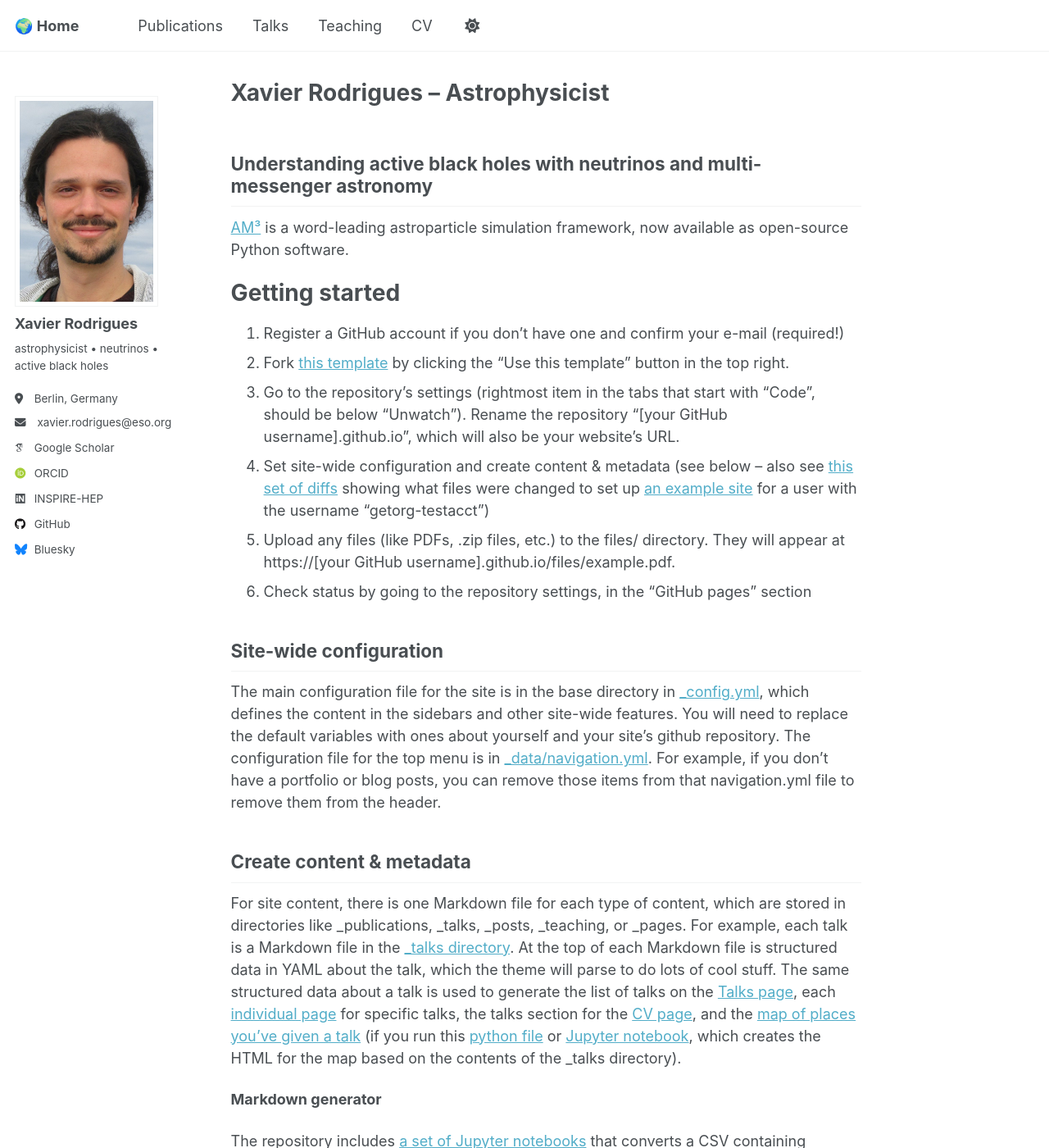
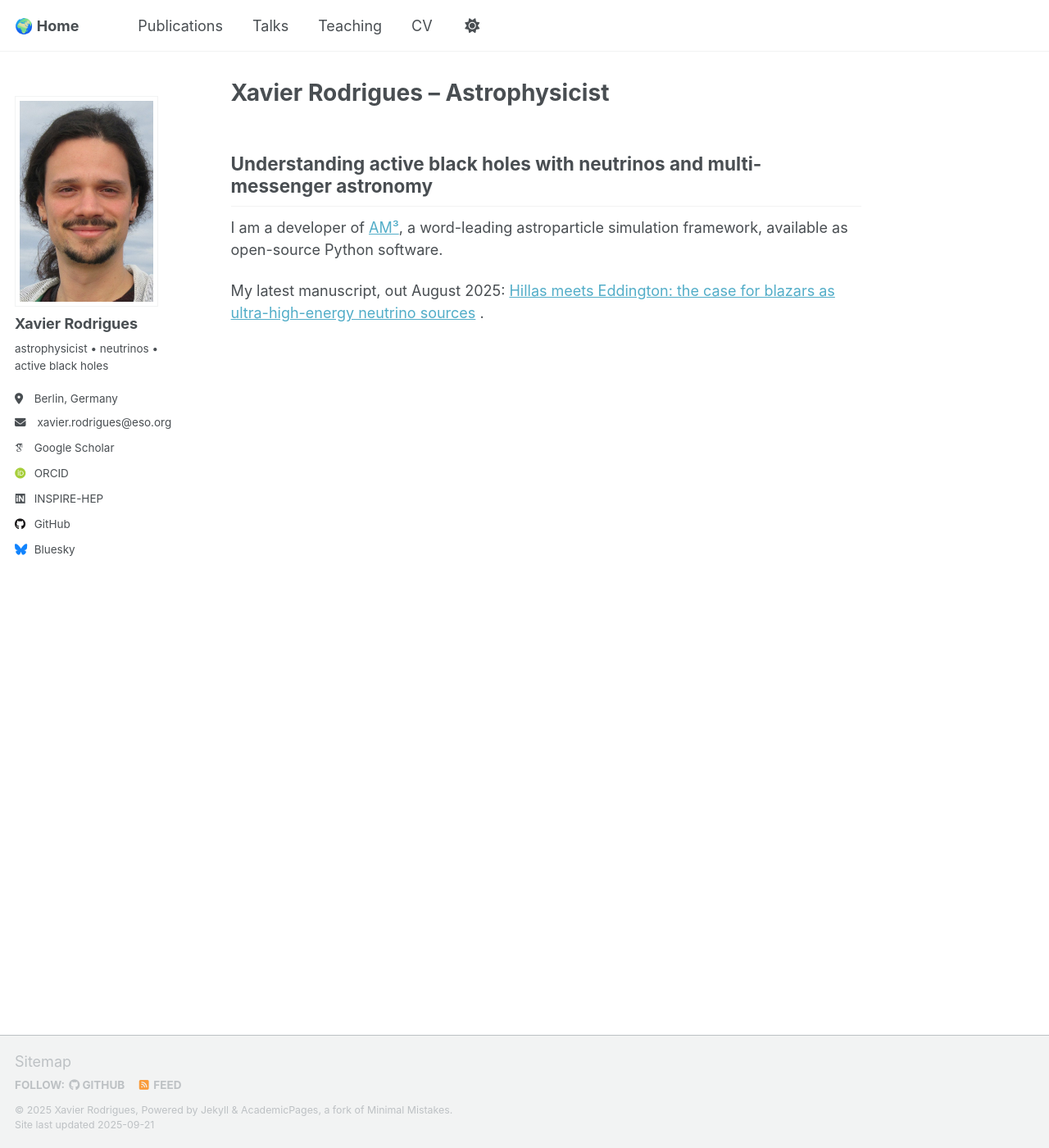
Before and after one commit to xrod/xrod.github.io, a Jekyll site: the page built from _pages/about.md, in a window 1280 px wide and 1400 px high. Shown: the whole window at 82% size. Built offline with Jekyll 4.4.1, drawn with Linux system fonts in a browser that asks for light colours; some web fonts are replaced; a script that is not in the unit is left out; some of the changed text lies outside the part shown.

Commit message:
Update about.md

```diff
--- a/_pages/about.md
+++ b/_pages/about.md
@@ -9,37 +9,7 @@ redirect_from:
 
 ## Understanding active black holes with neutrinos and multi-messenger astronomy
 
-[AM³](https://am3.readthedocs.io/en/latest/) is a word-leading astroparticle simulation framework, now available as open-source Python software.
+I am a developer of [AM³](https://am3.readthedocs.io/en/latest/), a word-leading astroparticle simulation framework, available as open-source Python software.
 
-Getting started
-======
-1. Register a GitHub account if you don't have one and confirm your e-mail (required!)
-1. Fork [this template](https://github.com/academicpages/academicpages.github.io) by clicking the "Use this template" button in the top right.
-1. Go to the repository's settings (rightmost item in the tabs that start with "Code", should be below "Unwatch"). Rename the repository "[your GitHub username].github.io", which will also be your website's URL.
-1. Set site-wide configuration and create content & metadata (see below -- also see [this set of diffs](http://archive.is/3TPas) showing what files were changed to set up [an example site](https://getorg-testacct.github.io) for a user with the username "getorg-testacct")
-1. Upload any files (like PDFs, .zip files, etc.) to the files/ directory. They will appear at https://[your GitHub username].github.io/files/example.pdf.
-1. Check status by going to the repository settings, in the "GitHub pages" section
 
-Site-wide configuration
-------
-The main configuration file for the site is in the base directory in [_config.yml](https://github.com/academicpages/academicpages.github.io/blob/master/_config.yml), which defines the content in the sidebars and other site-wide features. You will need to replace the default variables with ones about yourself and your site's github repository. The configuration file for the top menu is in [_data/navigation.yml](https://github.com/academicpages/academicpages.github.io/blob/master/_data/navigation.yml). For example, if you don't have a portfolio or blog posts, you can remove those items from that navigation.yml file to remove them from the header.
-
-Create content & metadata
-------
-For site content, there is one Markdown file for each type of content, which are stored in directories like _publications, _talks, _posts, _teaching, or _pages. For example, each talk is a Markdown file in the [_talks directory](https://github.com/academicpages/academicpages.github.io/tree/master/_talks). At the top of each Markdown file is structured data in YAML about the talk, which the theme will parse to do lots of cool stuff. The same structured data about a talk is used to generate the list of talks on the [Talks page](https://academicpages.github.io/talks), each [individual page](https://academicpages.github.io/talks/2012-03-01-talk-1) for specific talks, the talks section for the [CV page](https://academicpages.github.io/cv), and the [map of places you've given a talk](https://academicpages.github.io/talkmap.html) (if you run this [python file](https://github.com/academicpages/academicpages.github.io/blob/master/talkmap.py) or [Jupyter notebook](https://github.com/academicpages/academicpages.github.io/blob/master/talkmap.ipynb), which creates the HTML for the map based on the contents of the _talks directory).
-
-**Markdown generator**
-
-The repository includes [a set of Jupyter notebooks](https://github.com/academicpages/academicpages.github.io/tree/master/markdown_generator
-) that converts a CSV containing structured data about talks or presentations into individual Markdown files that will be properly formatted for the Academic Pages template. The sample CSVs in that directory are the ones I used to create my own personal website at stuartgeiger.com. My usual workflow is that I keep a spreadsheet of my publications and talks, then run the code in these notebooks to generate the Markdown files, then commit and push them to the GitHub repository.
-
-How to edit your site's GitHub repository
-------
-Many people use a git client to create files on their local computer and then push them to GitHub's servers. If you are not familiar with git, you can directly edit these configuration and Markdown files directly in the github.com interface. Navigate to a file (like [this one](https://github.com/academicpages/academicpages.github.io/blob/master/_talks/2012-03-01-talk-1.md) and click the pencil icon in the top right of the content preview (to the right of the "Raw | Blame | History" buttons). You can delete a file by clicking the trashcan icon to the right of the pencil icon. You can also create new files or upload files by navigating to a directory and clicking the "Create new file" or "Upload files" buttons.
-
-Example: editing a Markdown file for a talk
-![Editing a Markdown file for a talk](/images/editing-talk.png)
-
-For more info
-------
-More info about configuring Academic Pages can be found in [the guide](https://academicpages.github.io/markdown/), the [growing wiki](https://github.com/academicpages/academicpages.github.io/wiki), and you can always [ask a question on GitHub](https://github.com/academicpages/academicpages.github.io/discussions). The [guides for the Minimal Mistakes theme](https://mmistakes.github.io/minimal-mistakes/docs/configuration/) (which this theme was forked from) might also be helpful.
+My latest manuscript, out August 2025: [Hillas meets Eddington: the case for blazars as ultra-high-energy neutrino sources](https://arxiv.org/abs/2508.18345) .
```
